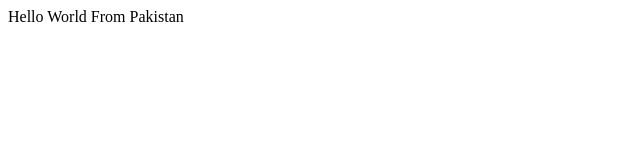
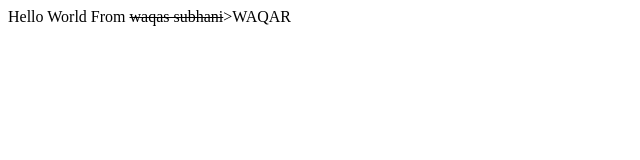
Before and after one commit to waq77/bootcamp2020, a plain HTML site: page index.html in a window 1280 px wide. Shown: the whole page, without its empty margins (0-640 px from the left). Drawn offline with Linux system fonts and the light colour scheme.

Commit message:
Updated index.html
change name ,write waqar there

```diff
--- a/index.html
+++ b/index.html
@@ -6,6 +6,6 @@
     <title>First Example</title>
 </head>
 <body>
-    <div>Hello World From Pakistan</div>
+    <div>Hello World From <s>waqas subhani</s>>WAQAR</div>
 </body>
 </html>
```
